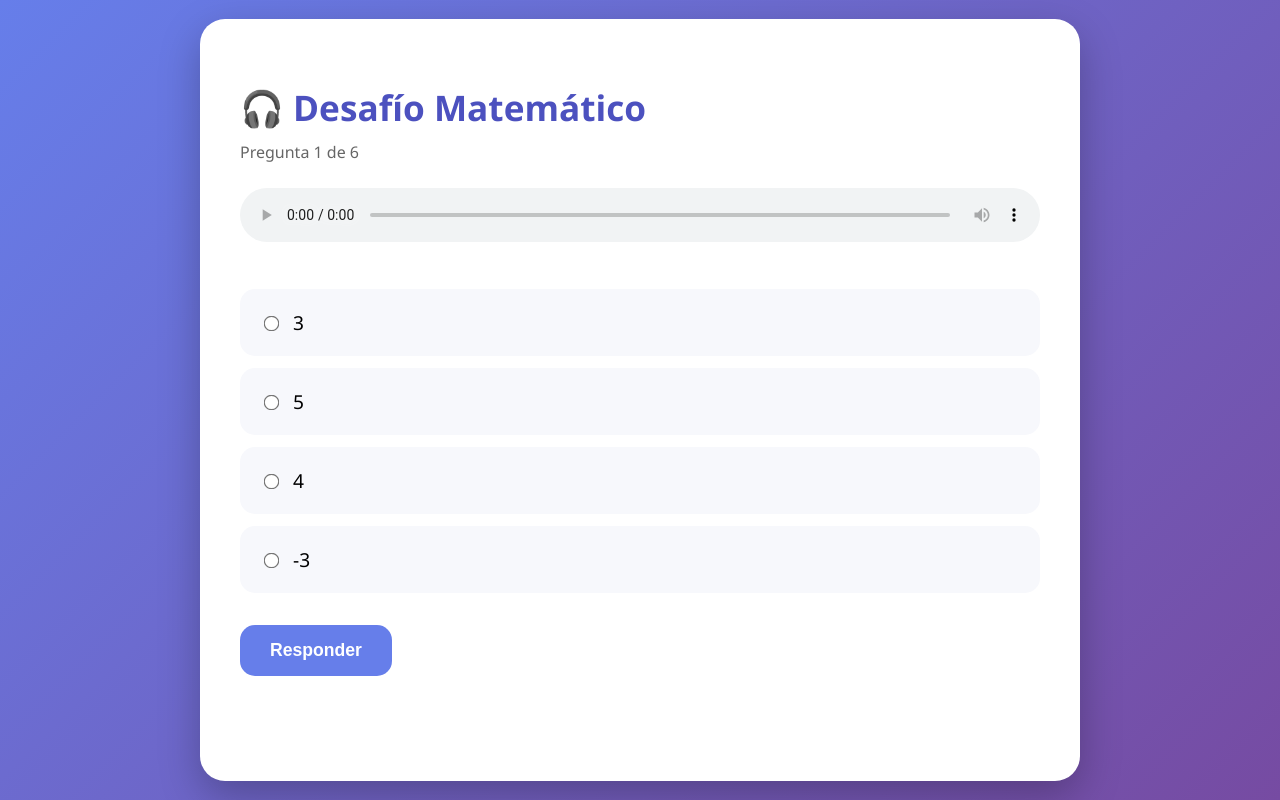
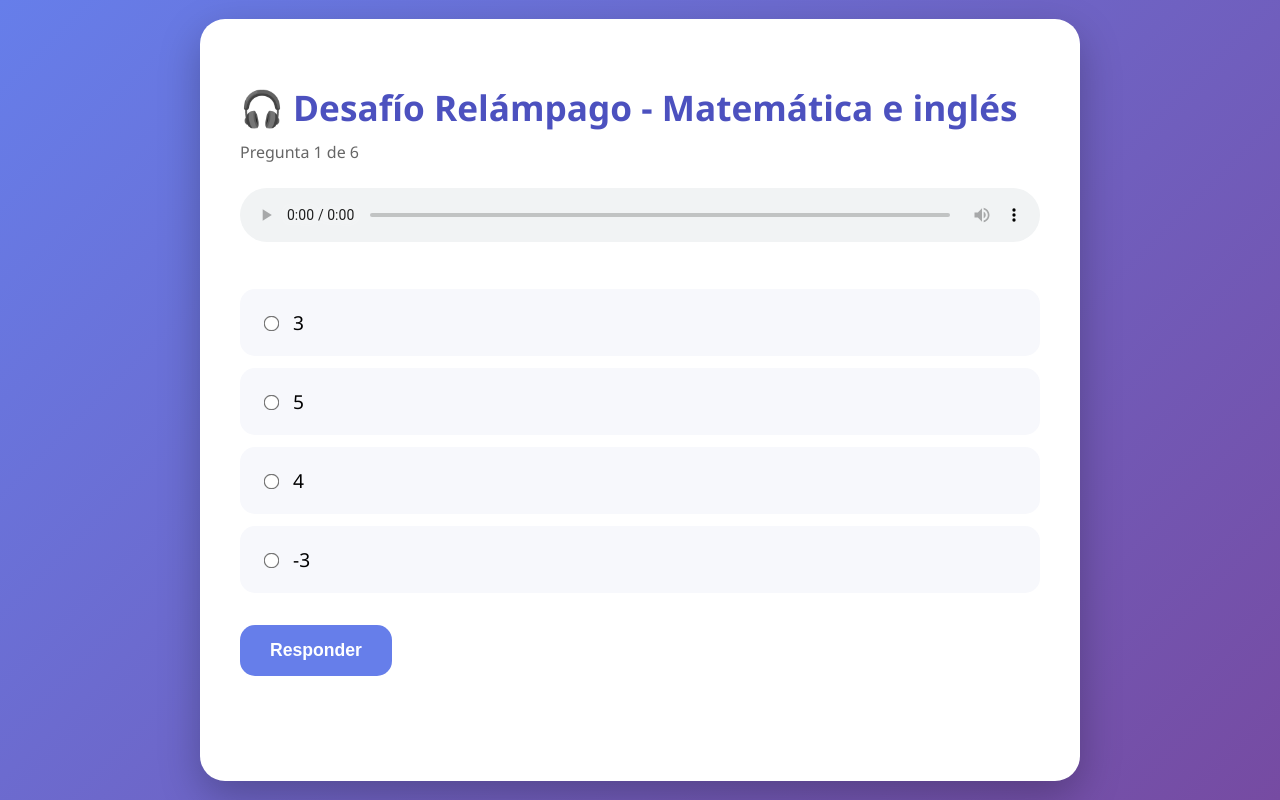
Before and after one commit to soledadpalacios/relampago, a plain HTML site: page index.html in a window 1280 px wide. Drawn offline with Linux system fonts and the light colour scheme.

Commit message:
Update title from 'Desafío Matemático' to 'Desafío Relámpago - Matemática e inglés'

```diff
--- a/index.html
+++ b/index.html
@@ -117,7 +117,7 @@ audio{
 
     <div class="contenedor">
 
-        <h1>🎧 Desafío Matemático</h1>
+        <h1>🎧 Desafío Relámpago - Matemática e inglés</h1>
 
         <div id="progreso">
             Pregunta 1 de 36
```
